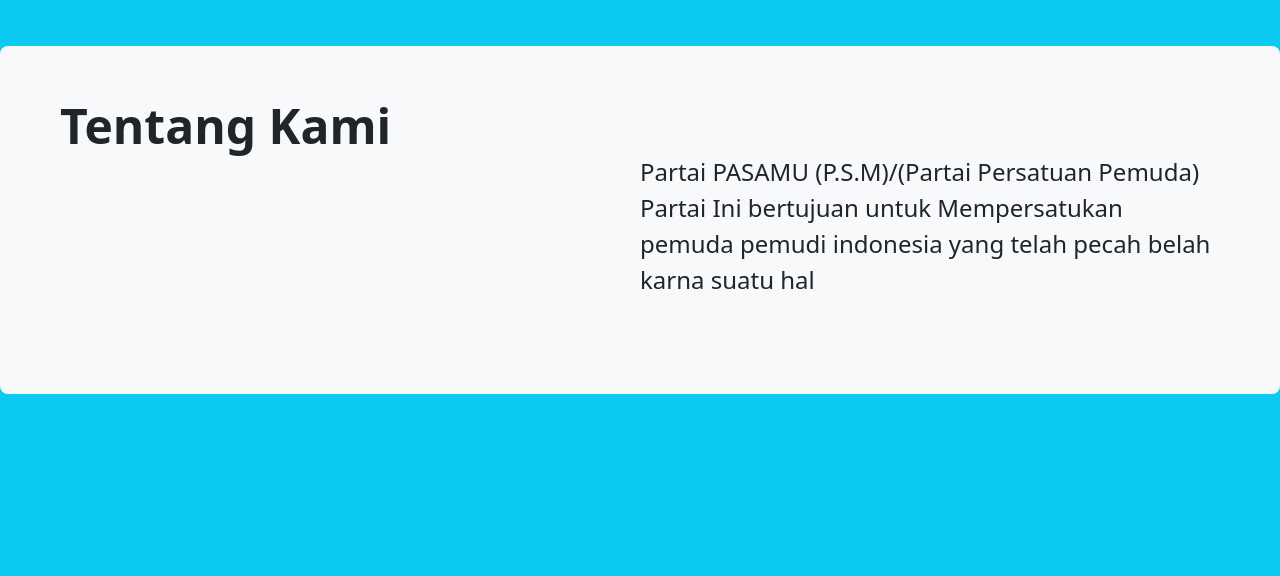
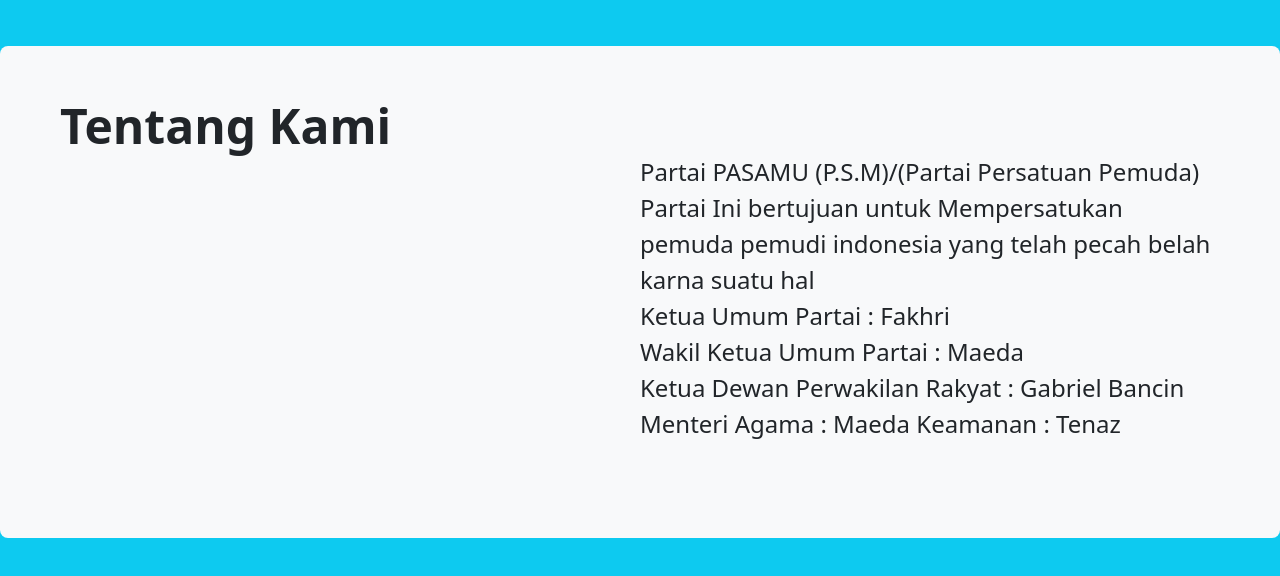
Before and after one commit to IkoAlmasDevGame/pasamu, a plain HTML site: page index.html in a window 1280 px wide. Shown: the part 1293-1869 px from the top of the page. Drawn offline with nearby package versions, Linux system fonts and the light colour scheme.

Commit message:
update kedua

```diff
--- a/index.html
+++ b/index.html
@@ -96,6 +96,15 @@
                                 Partai Ini bertujuan untuk Mempersatukan pemuda pemudi indonesia yang telah pecah belah
                                 karna suatu hal
                             </p>
+                            <ul class="navbar-nav">
+                                <lo>
+                                    Ketua Umum Partai : Fakhri <br>
+                                    Wakil Ketua Umum Partai : Maeda <br>
+                                    Ketua Dewan Perwakilan Rakyat : Gabriel Bancin
+                                    Menteri Agama : Maeda
+                                    Keamanan : Tenaz
+                                </lo>
+                            </ul>
                         </div>
                     </div>
                 </div>
```
